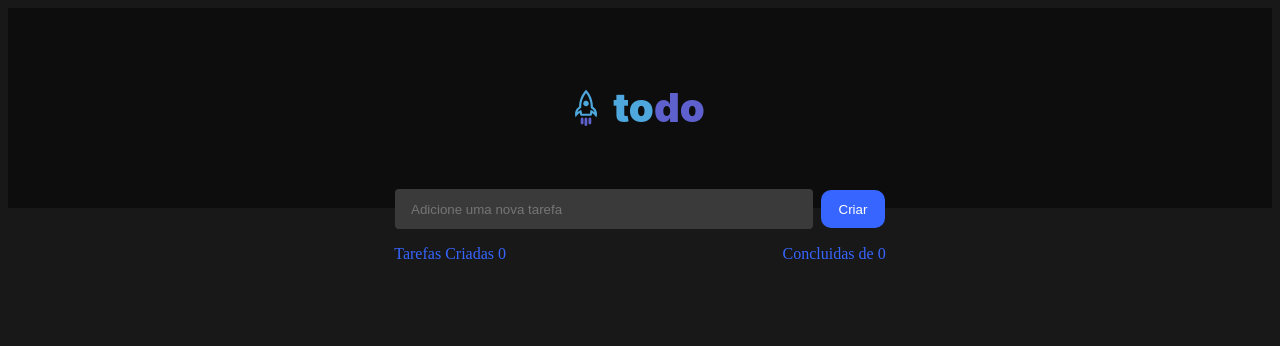
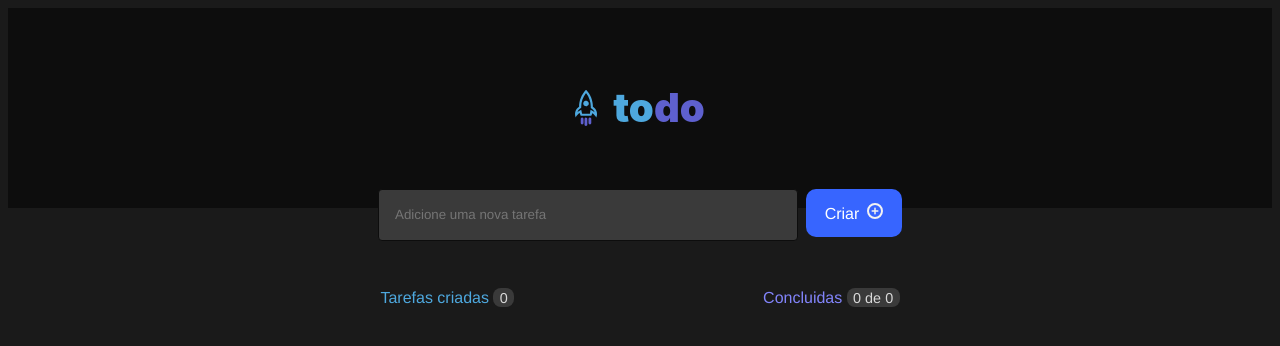
Before and after one commit to nandorsm/RocketSeatDesafio01JS, a React (Vite) app in the folder RcoketSeatDesafio01JS/: page / in a window 1280 px wide. Shown: the top 346 px of the page. Built offline with nearby package versions, Linux system fonts and the light colour scheme.

Commit message:
almost done

```diff
--- a/RcoketSeatDesafio01JS/src/components/CreateTask.jsx
+++ b/RcoketSeatDesafio01JS/src/components/CreateTask.jsx
@@ -3,6 +3,8 @@ import { useState } from 'react';
 import { TaskList } from './TaskList';
 
 import styles from './CreateTask.module.css'
+
+import { FaPlus } from 'react-icons/fa';
 
 // import { uuid } from 'uuidv4';
 
@@ -66,6 +68,7 @@ export function CreateTask () {
         console.log(filtered)
         setTasks(filtered)
         setTotalTaskCount(tasks.length-1)
+        setTrueTotalCount(trueTotalCount -1)
     }
 
     // console.log(newTask)
@@ -83,13 +86,16 @@ export function CreateTask () {
                         value={newTask}
                         onChange={handleNewTaskChange}
                     />
-                    <button type='submit'>Criar</button>
+                    <button className={styles.btn} type='submit'>
+                        <span>Criar</span><FaPlus size={8}/>
+                    </button>
                 </form>
             </div>
             <div className={styles.tasksContainer}>
                 <div className={styles.tasksStatus}>
-                    <p>Tarefas Criadas {totalTaskCount}</p>
-                    <p>Concluidas {trueTotalCount} de {totalTaskCount}</p>
+                    <p>Tarefas criadas <span className={styles.contador}>{totalTaskCount}</span></p>
+                    <p className={styles.concluidas}>Concluidas <span className={styles.contador}>{trueTotalCount == 0 ? 0 : trueTotalCount} de {totalTaskCount}</span></p>
+
                 </div>
                 <div>
                     {tasks.map(task => {
@@ -102,6 +108,7 @@ export function CreateTask () {
                             />
                         );
                     })}
+
                 </div>
             </div>
         </div>
--- a/RcoketSeatDesafio01JS/src/components/CreateTask.module.css
+++ b/RcoketSeatDesafio01JS/src/components/CreateTask.module.css
@@ -21,30 +21,57 @@
 }
 
 .tasksStatus {
+    margin-top: 2rem;
     width: 48rem;
     display: flex;
     justify-content: space-around;
-    color: rgb(55, 101, 255);;
+    color: var(--blue);
+}
+
+.contador {
+    background-color: rgb(58, 58, 58);
+    border-radius: 8px;
+    padding: 0.1rem;
+    padding-left: 0.4rem;
+    padding-right: 0.4rem;
+    color: #D9D9D9;
+    font-size: 0.9rem;
+}
+
+.concluidas {
+    color: var(--purple)
 }
 
 .form input {
-    height: 2.4rem;
+    height: 3rem;
     background-color: rgb(58, 58, 58);
-    border: 1rem;
-    border-color: black;
+    border: 0.1rem solid var(--grey-700);
     border-radius: 4px;
     width: 25rem;
     margin-right: 0.5rem;
     padding-left: 1rem;
 }
 
-.form button {
-    height: 2.4rem;
-    width: 4rem;
+.btn {
+    height: 3rem;
+    width: 6rem;
     border-radius: 10px;
     border: none;
     background-color: rgb(55, 101, 255);
     color: white;
+    text-align: center;
+    cursor: pointer;
+}
+.btn span {
+    font-size: 1rem;
+    margin-right:0.5rem;
+}
+
+.btn svg{
+    color: var(--grey-100);
+    padding: 2px;
+    border: 2px solid var(--grey-100);
+    border-radius: 50px;
 }
 
 @media (max-width: 510px) {
--- a/RcoketSeatDesafio01JS/src/components/TaskList.jsx
+++ b/RcoketSeatDesafio01JS/src/components/TaskList.jsx
@@ -13,7 +13,7 @@ export function TaskList( {task, deleteTask, checkedStatus} ) {
                     onChange={() => checkedStatus(task)}
                 />
                 <ul>
-                    <li><textarea>{task.task}</textarea></li>
+                    <li><textarea readOnly>{task.task}</textarea></li>
                 </ul>
                 <button type='submit' onClick={() => deleteTask(task.id)}><FaTrashAlt size={20}/> </button>
             </div>
--- a/RcoketSeatDesafio01JS/src/components/TaskList.module.css
+++ b/RcoketSeatDesafio01JS/src/components/TaskList.module.css
@@ -12,8 +12,8 @@
     display: flex;
     justify-content: start;
     align-items: center;
-    width: 30.5rem;
-    background-color: #3A3A3A;
+    width: 32.5rem;
+    background-color: var(--grey-500);
     border-radius: 6px;
     margin-top: 1rem;
 }
@@ -37,19 +37,22 @@
     border: none;
     color: white;
     font-size: 1rem;
-    background-color: #3A3A3A;
+    background-color: var(--grey-500);
 
 }
 
 .taskContainer button {
     border: none;
-    color: white;
-    background-color: #3A3A3A;
+    color: var(--grey-300);
+    background-color: var(--grey-500);
+    cursor: pointer;
 
 }
 
 .taskContainer input {
     margin-left: 1rem;
+    border-radius: 50%;
+    cursor: pointer;
 }
 .taskContainer input[type='radio'] {
     border: blue;
--- a/RcoketSeatDesafio01JS/src/index.css
+++ b/RcoketSeatDesafio01JS/src/index.css
@@ -1,6 +1,21 @@
 :root {
+  --grey-100: #F2F2F2;
+  --grey-200: #D9D9D9;
+  --grey-300: #808080;
+  --grey-400: #333333;
+  --grey-500: #262626;
+  --grey-600: #1A1A1A;
   --grey-700: #0D0D0D;
+  --purple: #8284FA;
+  --purpleDark: #5E60CE;
+  --blue: #4EA8DE;
+  --blueDark: #1E6F9F;
+  --danger: #E25858;
+}
+
+* {
+  font-family: Helvetica, sans-serif;
 }
 body {
-  background-color: #181818;
+  background-color: var(--grey-600);
 }
```
